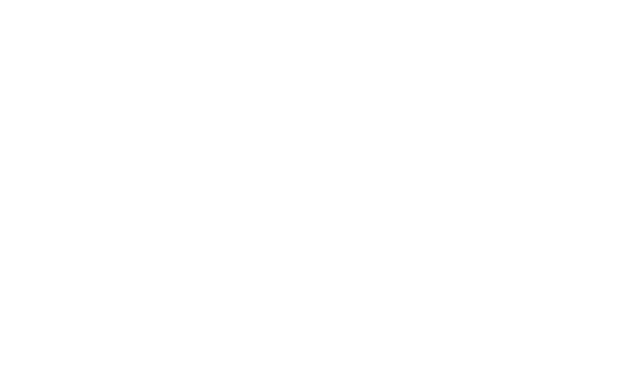
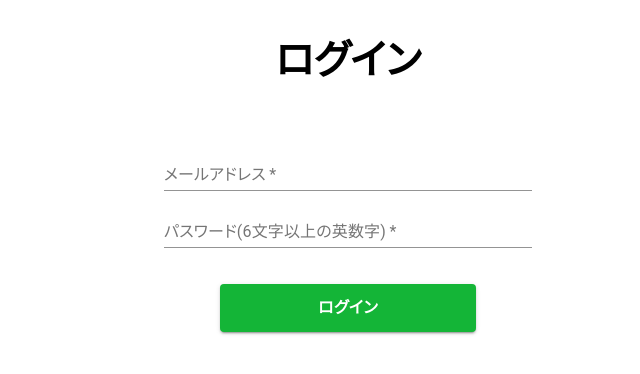
Before and after one commit to takumin0423/react-ec-app, a React (Create React App) app: page /signin in a window 1280 px wide. Shown: the top 374 px of the page, without its empty margins (292-932 px from the left). Built offline with nearby package versions, Linux system fonts and the light colour scheme.

Commit message:
initialStateを変更

```diff
--- a/src/Router.jsx
+++ b/src/Router.jsx
@@ -1,13 +1,13 @@
 import React from 'react';
 import {Switch, Route} from 'react-router';
-import {Home, Login, SignUp} from './pages';
+import {Home, SignIn, SignUp} from './pages';
 
 const Router = () => {
   return (
       <Switch>
         <Route exact path={'(/)?'} component={Home}/>
         <Route exact path={'/signup'} component={SignUp}/>
-        <Route exact path={'/login'} component={Login}/>
+        <Route exact path={'/signin'} component={SignIn}/>
       </Switch>
   );
 };
--- /dev/null
+++ b/src/pages/SignIn.jsx
@@ -0,0 +1,62 @@
+import React, {useCallback, useState} from 'react';
+import {PrimaryButton, TextInput} from '../components/generic';
+import {signUp} from '../reducks/users/operations';
+import {useDispatch} from 'react-redux';
+
+const SignIn = () => {
+  const dispatch = useDispatch();
+
+  const [email, setEmail] = useState('');
+  const [password, setPassword] = useState('');
+
+  const inputEmail = useCallback((event) => {
+    setEmail(event.target.value);
+  }, [setEmail]);
+
+  const inputPassword = useCallback((event) => {
+    setPassword(event.target.value);
+  }, [setPassword]);
+
+  return (
+      <div className="container">
+        <h1 className="text-headline text-center">ログイン</h1>
+
+        {/* 空白を表現するためのDOM */}
+        <div className="medium-space"/>
+
+        <TextInput
+            fullWidth={true}
+            label={'メールアドレス'}
+            multiline={false}
+            required={true}
+            rows={1}
+            value={email}
+            type={'email'}
+            onChange={inputEmail}
+        />
+
+        <TextInput
+            fullWidth={true}
+            label={'パスワード(6文字以上の英数字)'}
+            multiline={false}
+            required={true}
+            rows={1}
+            value={password}
+            type={'password'}
+            onChange={inputPassword}
+        />
+
+        {/* 空白を表現するためのDOM */}
+        <div className="medium-space"/>
+
+        <div className="center">
+          <PrimaryButton
+              label={'ログイン'}
+              onClick={() => dispatch(signUp(email, password))}
+          />
+        </div>
+      </div>
+  );
+};
+
+export default SignIn;
--- a/src/pages/index.js
+++ b/src/pages/index.js
@@ -2,3 +2,4 @@
 export {default as Login} from './Login';
 export {default as Home} from './Home';
 export {default as SignUp} from './SignUp';
+export {default as SignIn} from './SignIn'
--- a/src/reducks/store/initialState.js
+++ b/src/reducks/store/initialState.js
@@ -2,6 +2,7 @@
   products: {},
   users: {
     isSignedIn: false,
+    role: '',
     uid: '',
     userName: '',
   },
--- a/src/reducks/users/actions.js
+++ b/src/reducks/users/actions.js
@@ -4,6 +4,7 @@
     type: 'SIGN_IN',
     payload: {
       isSignedIn: true,
+      role: userState.role,
       uid: userState.uid,
       userName: userState.userName,
     },
--- a/src/reducks/users/operations.js
+++ b/src/reducks/users/operations.js
@@ -1,34 +1,6 @@
 import {signInAction} from './actions';
 import {push} from 'connected-react-router';
 import {auth, firebaseTimestamp, firestore} from '../../firebase';
-
-export const signIn = () => {
-  return async (dispatch, getState) => {
-    const state = getState();
-    const isSignedIn = state.users.isSignedIn;
-
-    // ログイン済みの場合、早期リターンをする
-    if (isSignedIn) {
-      return;
-    }
-
-    // 非同期処理の仮実装サンプルとして、githubのAPIを叩く
-    const url = 'https://api.github.com/users/takumin0423';
-    const response = await fetch(url)
-        .then(res => res.json())
-        .catch(() => null);
-
-    const userName = response.name;
-
-    dispatch(signInAction({
-      isSignedIn: true,
-      uid: 10000,
-      userName: userName,
-    }));
-
-    dispatch(push('/'));
-  };
-};
 
 // アカウント登録のメソッド
 // アカウント登録に必要な情報を引数で受け取る
@@ -66,8 +38,35 @@
                 .set(userInitialData)
                 .then(() => {
                   dispatch(push('/'));
-                })
+                });
           }
         });
   };
 };
+
+// ログインのメソッド
+// ログインに必要な情報を引数で受け取る
+export const signIn = (email, password) => {
+  return async (dispatch) => {
+    if (email === '' || password === '') {
+      alert('必須項目が未入力です');
+      return false;
+    }
+
+    auth.signInWithEmailAndPassword(email, password)
+        .then(result => {
+          const user = result.user;
+
+          if (!!user) {
+            const uid = user.uid;
+
+            firestore.collection('users')
+                .doc(uid)
+                .get()
+                .then(snapshot => {
+                  const data = snapshot.data();
+                });
+          }
+        });
+  };
+};
```
